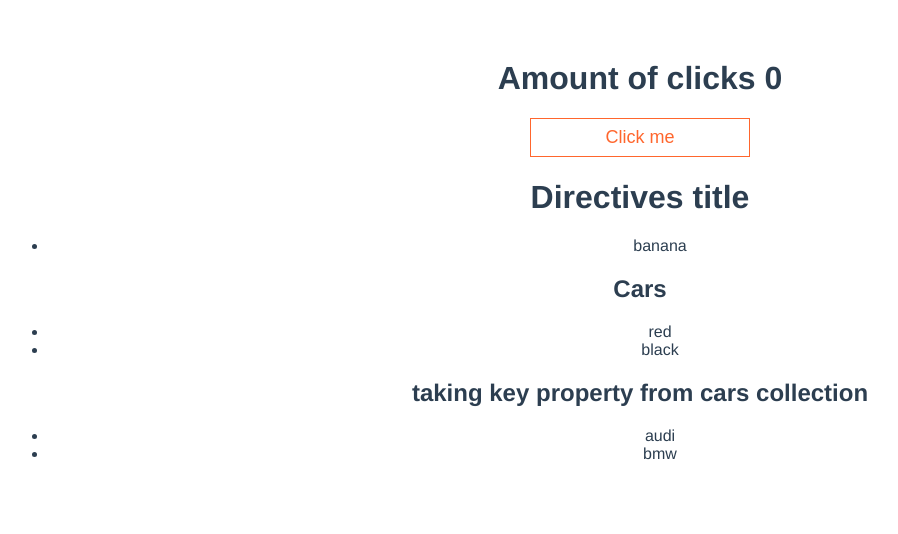
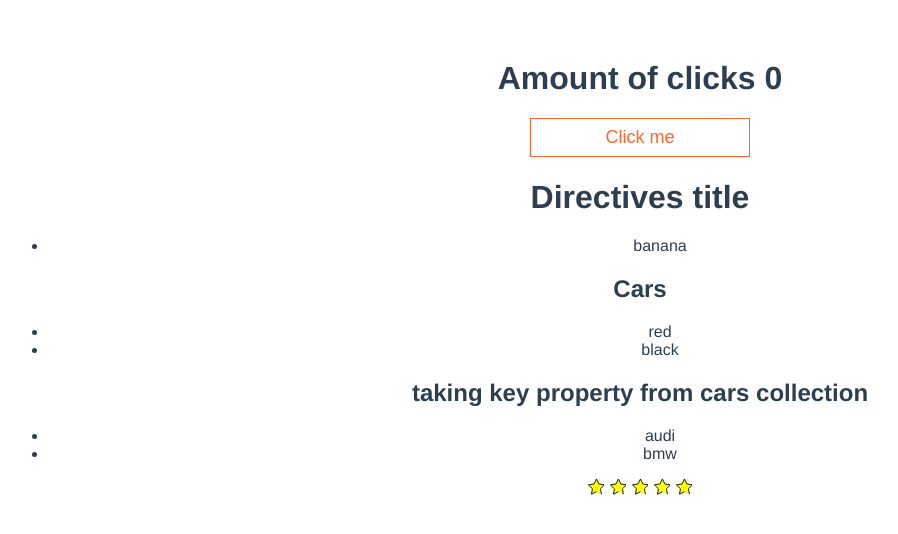
Before and after one commit to erpua/VueJS, a Vue app in the folder my-first-app/: page / in a window 1280 px wide. Shown: the top 534 px of the page, without its empty margins (0-898 px from the left). Built offline with nearby package versions, Linux system fonts and the light colour scheme.

Commit message:
added star-rating

```diff
--- a/my-first-app/src/App.vue
+++ b/my-first-app/src/App.vue
@@ -5,18 +5,21 @@
     <!--     <Button v-on:click="amountClicks += 1">Click me</Button> -->
     <Button @click="increment" outlined>Click me</Button>
     <DirectivesTest />
+    <StarRating />
   </div>
 </template>
 
 <script>
 import Button from "./components/Button.vue";
 import DirectivesTest from "./components/DirectivesTest";
+import StarRating from "./components/StarRating";
 
 export default {
   name: "App",
   components: {
     Button,
     DirectivesTest,
+    StarRating,
   },
   data() {
     return {
--- /dev/null
+++ b/my-first-app/src/components/StarRating.vue
@@ -0,0 +1,54 @@
+<template>
+  <div class="star-rating">
+    <span
+      v-for="index in starLimit"
+      :key="index"
+      class="star star--colored"
+    ></span>
+  </div>
+</template>
+
+<script>
+export default {
+  name: "StarRating",
+  props: {
+    raiting: {
+      type: Number,
+      default: 0,
+    },
+    starLimit: {
+      type: Number,
+      default: 5,
+    },
+  },
+};
+</script>
+
+<style lang="scss" scoped>
+.star-rating {
+  position: relative;
+  display: inline-flex;
+  &__fullfilled {
+    display: inline-block;
+    position: absolute;
+    width: 0;
+    height: 100%;
+    top: 0;
+    left: 0;
+    overflow: hidden;
+  }
+}
+.star {
+  display: inline-block;
+  width: 16px;
+  height: 16px;
+  margin: 0 3px;
+  flex-shrink: 0;
+  &--colored {
+    background: url("/img/star-yellow.svg") center no-repeat;
+  }
+  &--outlined {
+    background: url("/img/star-outlined.svg") center no-repeat;
+  }
+}
+</style>
```
Also changed, not shown: my-first-app/public/img/star-outlined.svg (added), my-first-app/public/img/star-yellow.svg (added).
